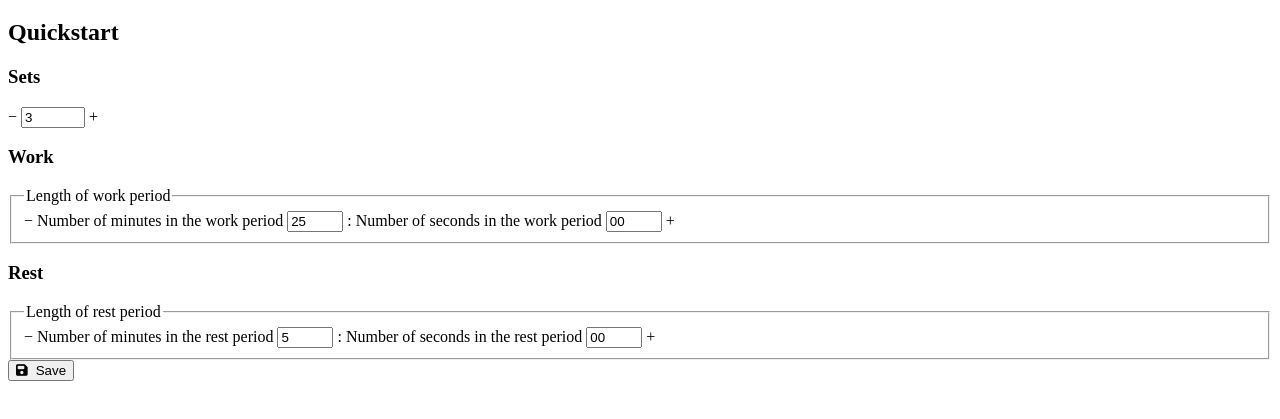
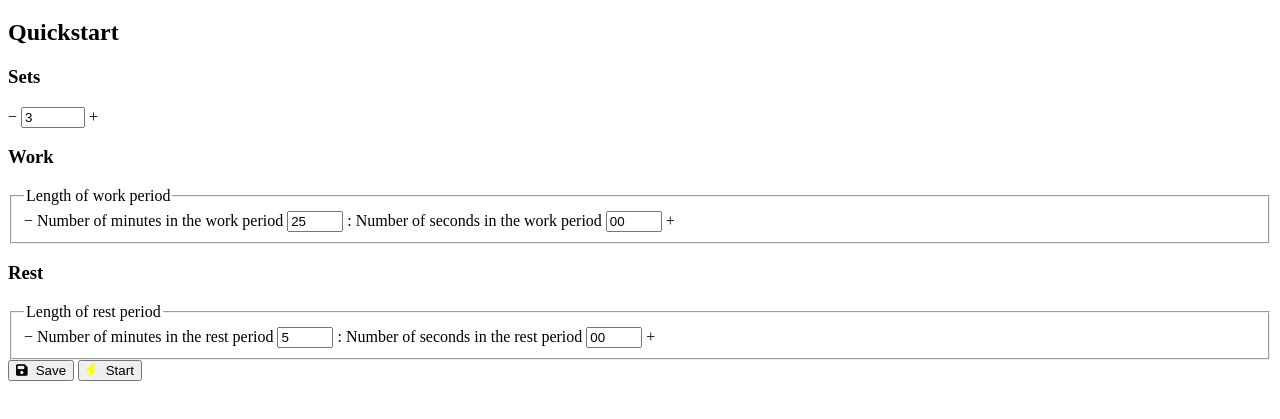
Before and after one commit to yassienAbdillahi/pomodoroTimer, a plain HTML site: page index.html in a window 1280 px wide. Shown: the part 61-480 px from the top of the page. Drawn offline with Linux system fonts and the light colour scheme.

Commit message:
Added a 'start' button
Closes #6

```diff
--- a/index.html
+++ b/index.html
@@ -23,9 +23,11 @@
         </header>
 
         <main>
+            <!-- quickstart page -->
             <section id="quickstart">
                 <h2>Quickstart</h2>
 
+                <!-- user selects the number of sets and chooses the work/rest periods-->
                 <form id="theForm">
                     <div>
                         <label for="sets"></label><h3>Sets</h3></label>
@@ -62,8 +64,11 @@
                         </fieldset>
                     </div>
 
+                    <!-- save button -->
                     <button type="button"><i class='fas fa-save' style='margin-right:0.5rem'></i>Save </button>
 
+                    <!-- start button -->
+                    <button type="submit"><i class='fas fa-bolt' style='margin-right:0.5rem; color:yellow'></i>Start</button>
                 </form>
             </section>
         </main>
```
